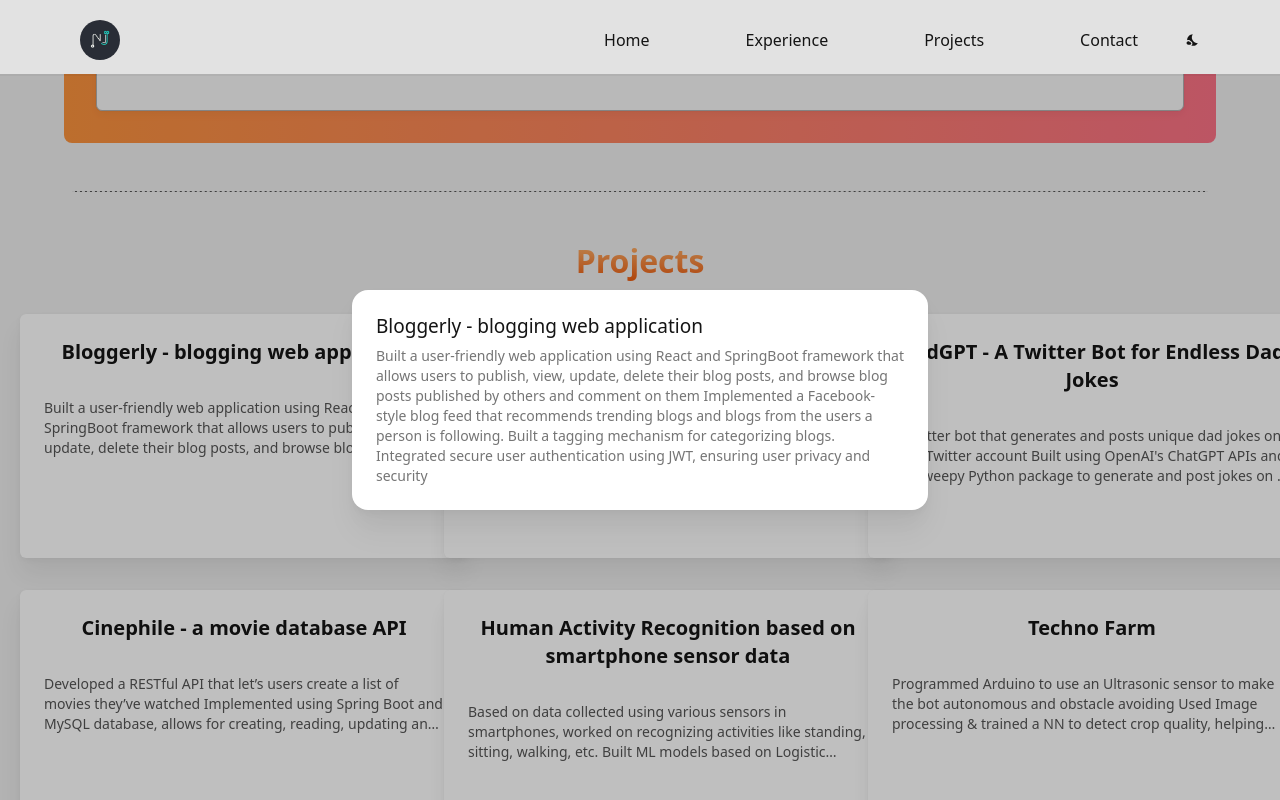
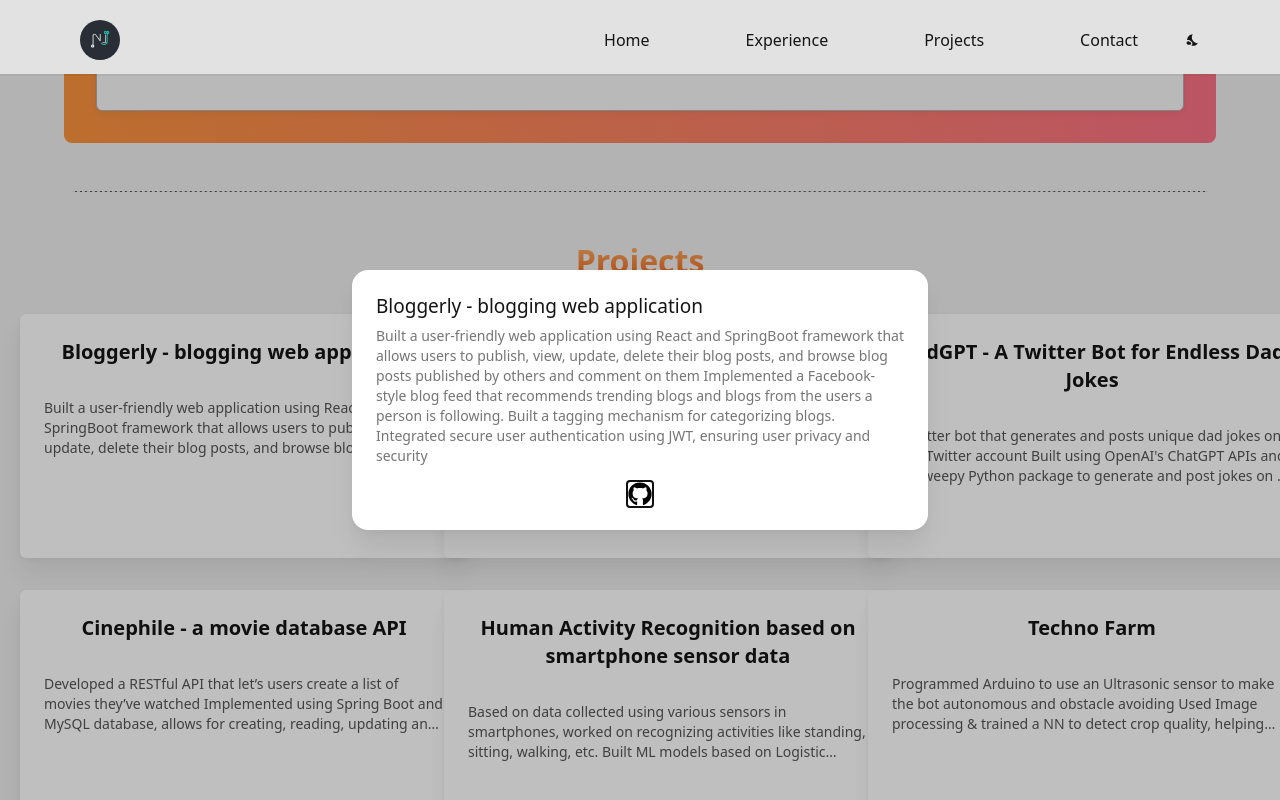
Before and after one commit to niketjain1/Portfolio, a React (Create React App) app: page / in a window 1280 px wide. Both pictures are taken after a click on the element 244 px from the left and 1504 px from the top of the page. Shown: the part 1104-1904 px from the top of the page. Built offline with nearby package versions, Linux system fonts and the light colour scheme.

Commit message:
👌 IMPROVE: Added githubLink and twitterLink in the dialog

```diff
--- a/src/cards/ProjectCard.jsx
+++ b/src/cards/ProjectCard.jsx
@@ -40,9 +40,7 @@ const ProjectCard = ({ title, description, githubLink, twitterLink }) => {
             >
               <FaGithub size={24} />
             </a>
-          ) : (
-            <FaGithub size={24} />
-          )}
+          ) : null}
           {twitterLink ? (
             <a
               href={twitterLink}
@@ -96,6 +94,36 @@ const ProjectCard = ({ title, description, githubLink, twitterLink }) => {
                       {description}
                     </p>
                   </div>
+                  <div className="mt-4 flex items-center justify-center">
+                    {githubLink ? (
+                      <a
+                        href={githubLink}
+                        target="_blank"
+                        rel="noopener noreferrer"
+                        className={
+                          githubLink
+                            ? "hover:cursor-pointer"
+                            : "hover:cursor-not-allowed"
+                        }
+                      >
+                        <FaGithub size={24} />
+                      </a>
+                    ) : null}
+                    {twitterLink ? (
+                      <a
+                        href={twitterLink}
+                        target="_blank"
+                        rel="noopener noreferrer"
+                        className={
+                          twitterLink
+                            ? "ml-5 hover:cursor-pointer"
+                            : "hover:cursor-not-allowed"
+                        }
+                      >
+                        <FaTwitter size={24} />
+                      </a>
+                    ) : null}
+                  </div>
                 </Dialog.Panel>
               </Transition.Child>
             </div>
```
